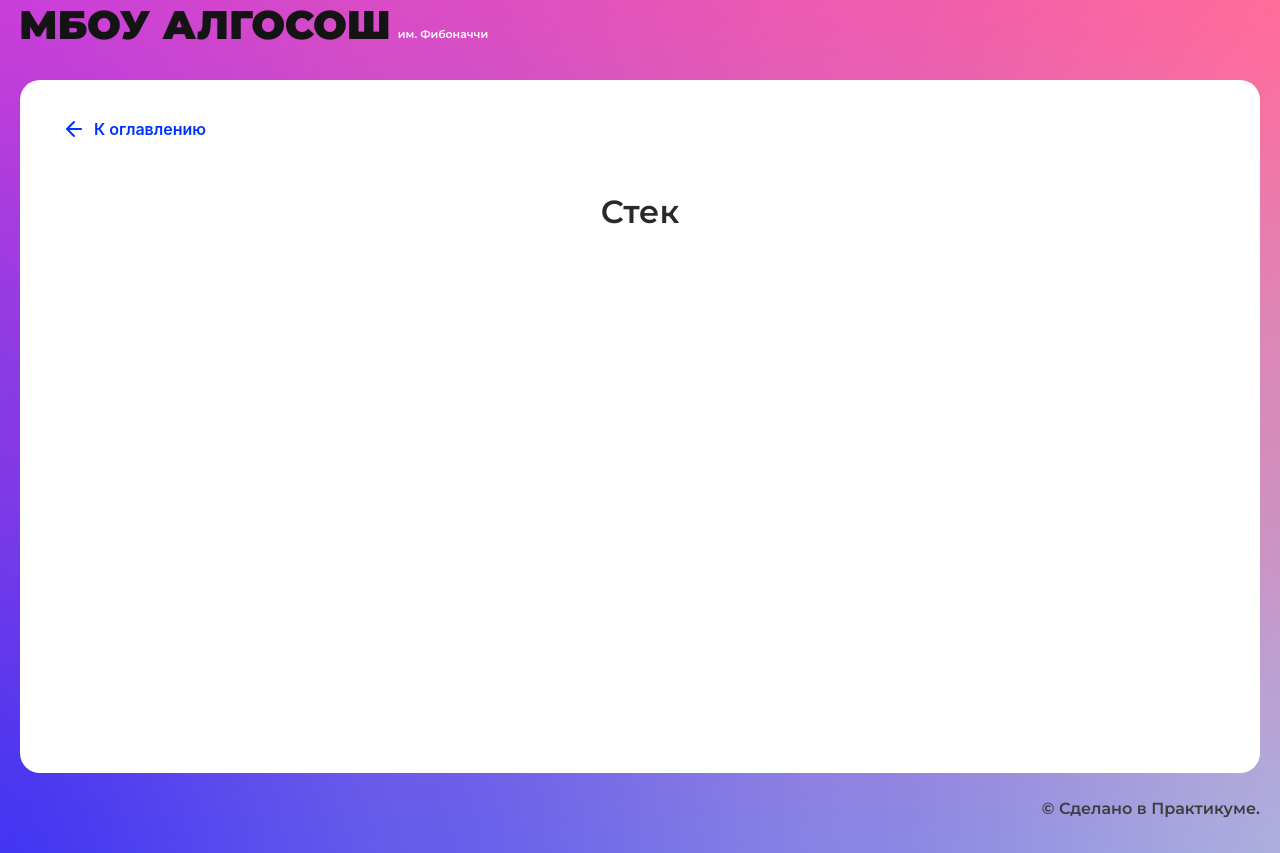
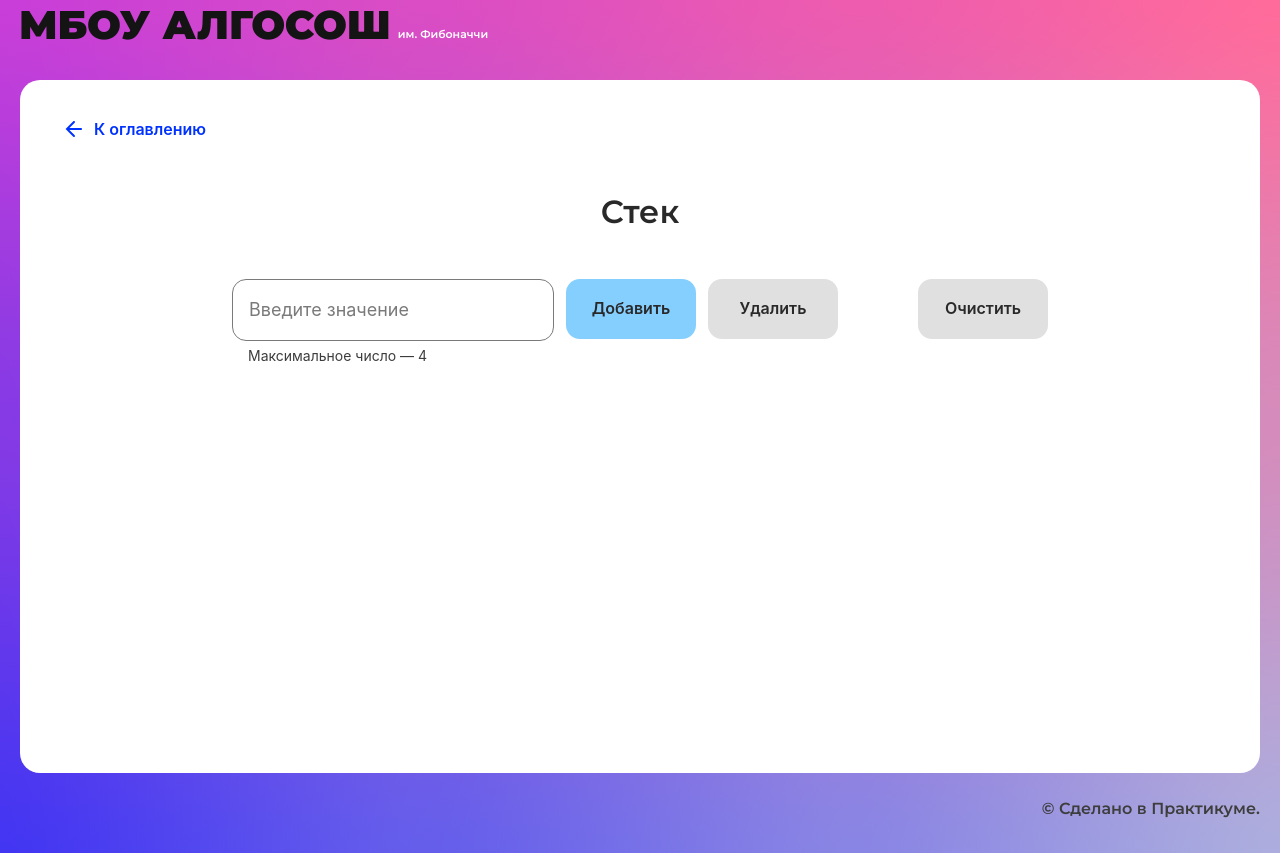
Before and after one commit to Tema-Bash/algo-visu, a React (Create React App) app: page /stack in a window 1280 px wide. Built offline with nearby package versions, Linux system fonts and the light colour scheme.

Commit message:
add stack

```diff
--- /dev/null
+++ b/src/components/stack-page/stack-page.module.css
@@ -0,0 +1,17 @@
+.container {
+  display: flex;
+  gap: 80px;
+  justify-content: center;
+}
+
+.formContainer {
+  display: flex;
+  gap: 12px;
+}
+
+.circlesContainer {
+  margin-top: 48px;
+  display: flex;
+  justify-content: center;
+  gap: 16px;
+}
--- a/src/components/stack-page/stack-page.tsx
+++ b/src/components/stack-page/stack-page.tsx
@@ -1,10 +1,90 @@
-import React from "react";
+import React, { Component, useEffect, useRef, useState } from "react";
+import { isThisTypeNode } from "typescript";
+import { ElementStates } from "../../types/element-states";
+import { Button } from "../ui/button/button";
+import { Circle } from "../ui/circle/circle";
+import { Input } from "../ui/input/input";
 import { SolutionLayout } from "../ui/solution-layout/solution-layout";
+import Stack from "./stack";
+import styles from "./stack-page.module.css";
+import { getCircleState } from "./utils";
+
+const stack = new Stack<number>();
 
 export const StackPage: React.FC = () => {
+  const [inputValue, setInputValue] = useState<number>(0);
+  const [instanceStack, setInstanceStack] = useState<number[]>([]);
+  const [stackSize, setStackSize] = useState(stack.getSize);
+
+  function pushItem() {
+    stack.push(inputValue);
+    setInstanceStack([...instanceStack, inputValue]);
+    setTimeout(() => {
+      setStackSize(stack.getSize);
+    }, 1000);
+  }
+
+  function popItem() {
+    let tmp = [...instanceStack];
+    tmp.pop();
+    stack.pop();
+    setStackSize(stack.getSize);
+    setTimeout(() => {
+      setInstanceStack(tmp);
+    }, 1000);
+  }
+
+  function clearStack() {
+    stack.clearContainer();
+    setInstanceStack([]);
+    setStackSize(0);
+  }
+
   return (
     <SolutionLayout title="Стек">
-
+      <div className={styles.container}>
+        <div className={styles.formContainer}>
+          <Input
+            placeholder={`Введите значение`}
+            type={`number`}
+            onInput={(e) =>
+              setInputValue(Number((e.target as HTMLButtonElement).value))
+            }
+            isLimitText={true}
+            max={4}
+            extraClass={styles.inputFild}
+          />
+          <Button
+            text={`Добавить`}
+            onClick={pushItem}
+            disabled={stackSize >= 4}
+          />
+          <Button
+            text={`Удалить`}
+            onClick={popItem}
+            disabled={stackSize === 0}
+          />
+        </div>
+        <Button
+          text={`Очистить`}
+          onClick={clearStack}
+          disabled={stackSize === 0}
+        />
+      </div>
+      <div className={styles.circlesContainer}>
+        {instanceStack.length > 0 &&
+          instanceStack.map((el, i) => {
+            return (
+              <Circle
+                key={i}
+                head={i === stackSize - 1 ? `head` : null}
+                letter={el?.toString()}
+                index={i}
+                state={getCircleState(i, stackSize)}
+              />
+            );
+          })}
+      </div>
     </SolutionLayout>
   );
 };
--- /dev/null
+++ b/src/components/stack-page/stack.ts
@@ -0,0 +1,25 @@
+import { type } from "os";
+import PropTypes from "prop-types";
+import React, { Component } from "react";
+import { IStack } from "./types";
+
+export default class Stack<T> implements IStack<T> {
+  container: T[] = [];
+
+  push = (item: T): void => {
+    this.container.push(item);
+  };
+
+  pop = (): void => {
+    console.log(this.container);
+    if (this.container.length !== 0) {
+      this.container.pop();
+    }
+  };
+
+  clearContainer = (): void => {
+    this.container = [];
+  };
+
+  getSize = () => this.container.length;
+}
--- /dev/null
+++ b/src/components/stack-page/types.ts
@@ -0,0 +1,5 @@
+export interface IStack<T> {
+  push: (item: T) => void;
+  pop: () => void;
+  getSize: () => number;
+}
--- /dev/null
+++ b/src/components/stack-page/utils.ts
@@ -0,0 +1,9 @@
+import { ElementStates } from "../../types/element-states";
+
+export function getCircleState(index: number, stackSize: number) {
+  if (index + 1 > stackSize) {
+    return ElementStates.Changing;
+  } else {
+    return ElementStates.Default;
+  }
+}
```
Also changed, not shown: src/components/sorting-page/sorting-page.tsx (+1 -76 lines).
